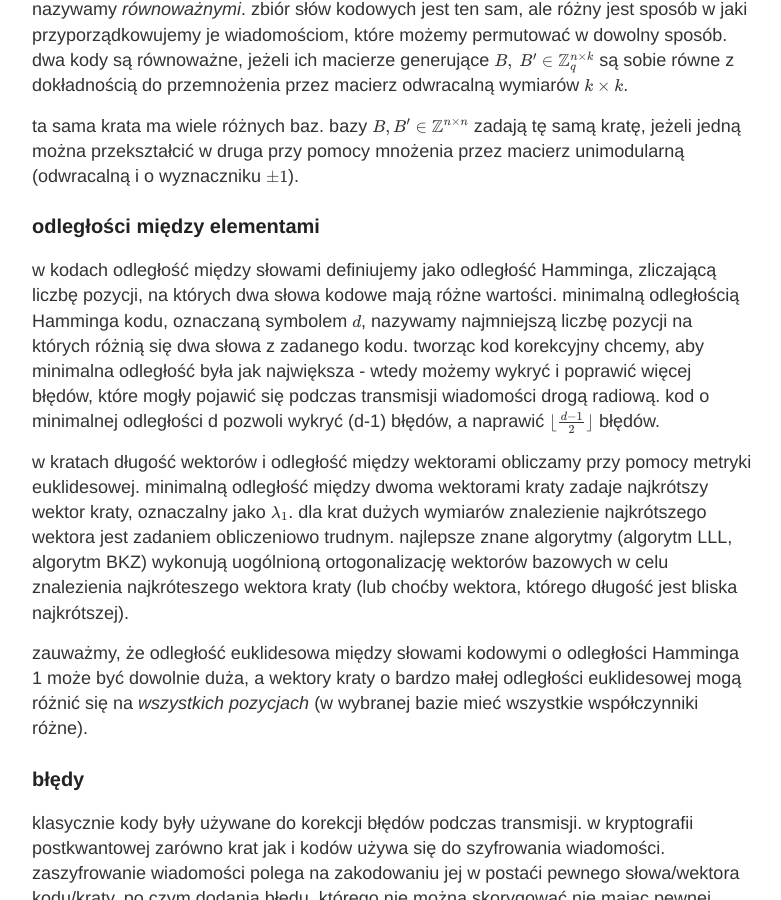
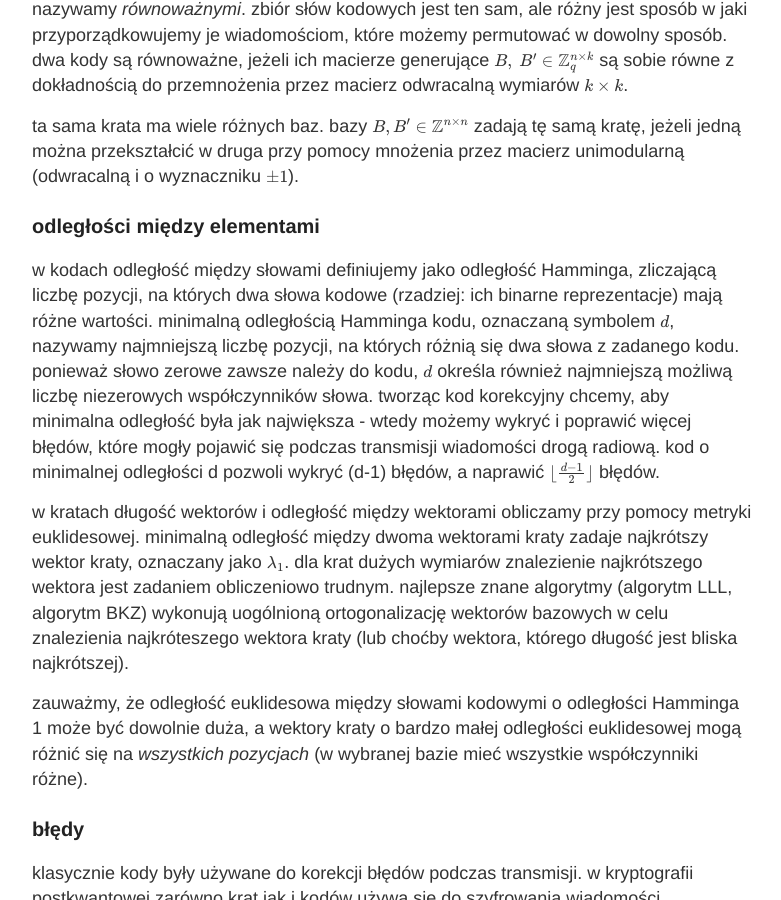
Before and after one commit to keIpie/keIpie.github.io, a Jekyll site: the page built from pq/_posts/2021-3-14-kraty-kody.md, in a window 1280 px wide and 900 px high, scrolled down 1133 px. Shown: the whole window, without its empty margins (248-1029 px from the left). Built offline with Jekyll 4.4.1, drawn with Linux system fonts in a browser that asks for light colours; formulas are drawn with MathJax 3.

```diff
--- a/pq/_posts/2021-3-14-kraty-kody.md
+++ b/pq/_posts/2021-3-14-kraty-kody.md
@@ -41,13 +41,15 @@
 ### odległości między elementami
 
 w kodach odległość między słowami definiujemy jako odległość Hamminga, zliczającą liczbę pozycji, na których dwa słowa
-kodowe mają różne wartości. minimalną odległością Hamminga kodu, oznaczaną symbolem $d$, nazywamy najmniejszą liczbę pozycji na których różnią się
-dwa słowa z zadanego kodu. tworząc kod korekcyjny chcemy, aby minimalna odległość była jak największa - wtedy możemy wykryć
-i poprawić więcej błędów, które mogły pojawić się podczas transmisji wiadomości drogą radiową. kod o minimalnej odległości d pozwoli
+kodowe (rzadziej: ich binarne reprezentacje) mają różne wartości.
+minimalną odległością Hamminga kodu, oznaczaną symbolem $d$, nazywamy najmniejszą liczbę pozycji, na których różnią się
+dwa słowa z zadanego kodu. ponieważ słowo zerowe zawsze należy do kodu, $d$ określa również najmniejszą możliwą liczbę niezerowych współczynników słowa.
+tworząc kod korekcyjny chcemy, aby minimalna odległość była jak największa - wtedy możemy wykryć i poprawić więcej błędów,
+które mogły pojawić się podczas transmisji wiadomości drogą radiową. kod o minimalnej odległości d pozwoli
 wykryć (d-1) błędów, a naprawić $\lfloor \frac{d-1}{2} \rfloor$ błędów.
 
 w kratach długość wektorów i odległość między wektorami obliczamy przy pomocy metryki euklidesowej. minimalną odległość między
-dwoma wektorami kraty zadaje najkrótszy wektor kraty, oznaczalny jako $\lambda_1$. dla krat dużych wymiarów znalezienie
+dwoma wektorami kraty zadaje najkrótszy wektor kraty, oznaczany jako $\lambda_1$. dla krat dużych wymiarów znalezienie
 najkrótszego wektora jest zadaniem obliczeniowo trudnym. najlepsze znane algorytmy (algorytm LLL, algorytm BKZ) wykonują uogólnioną
 ortogonalizację wektorów bazowych w celu znalezienia najkróteszego wektora kraty (lub choćby wektora, którego długość jest bliska najkrótszej).
 
```
